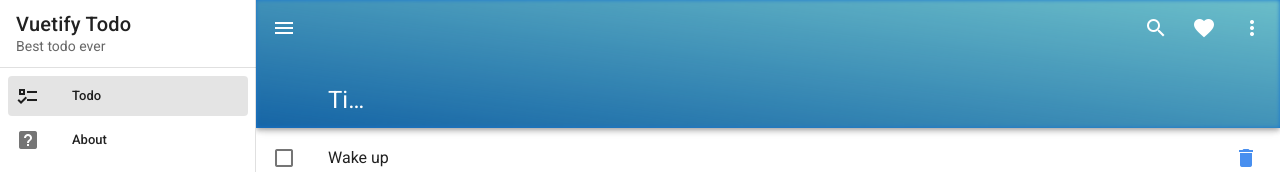
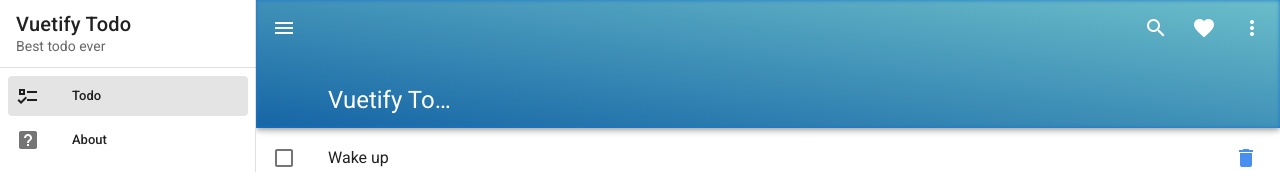
Before and after one commit to girotobial/Vuetify-todo, a Vue app: page / in a window 1280 px wide. Shown: the top 172 px of the page. Built offline with nearby package versions, Linux system fonts and the light colour scheme.

Commit message:
fix title

```diff
--- a/src/App.vue
+++ b/src/App.vue
@@ -37,7 +37,7 @@
 
       <v-app-bar-nav-icon @click="drawer = !drawer"></v-app-bar-nav-icon>
 
-      <v-app-bar-title>Title</v-app-bar-title>
+      <v-app-bar-title>Vuetify Todo</v-app-bar-title>
 
       <v-spacer></v-spacer>
 
```
